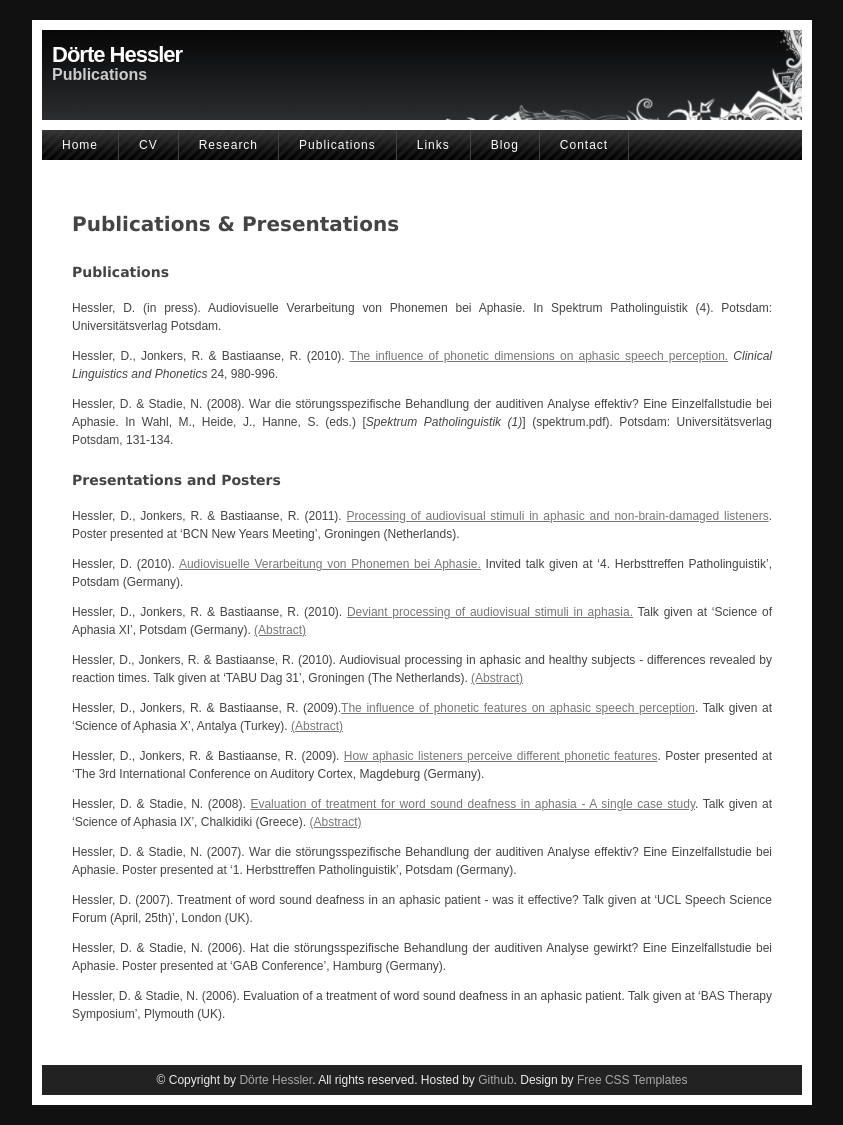
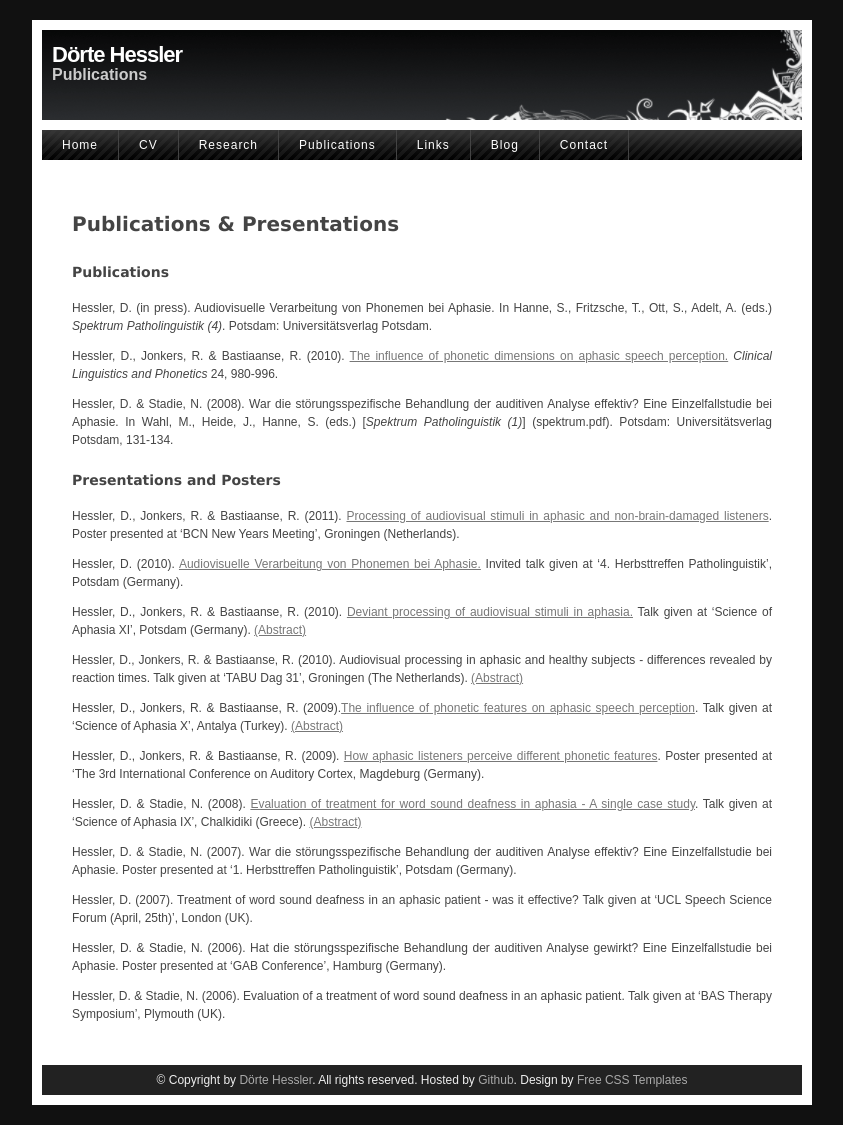
Before and after one commit to doerte/doerte.github.com, a Jekyll site: the page built from publications/index.md, in a window 1280 px wide. Shown: the whole page, without its empty margins (218-1061 px from the left). Built offline with Jekyll 4.4.1, drawn with Linux system fonts in a browser that asks for light colours.

Commit message:
added editors to spektrum

```diff
--- a/publications/index.md
+++ b/publications/index.md
@@ -11,7 +11,7 @@ Publications
 ------------
 
 Hessler, D. (in press). Audiovisuelle Verarbeitung von Phonemen bei
-Aphasie. In Spektrum Patholinguistik (4). Potsdam: Universitätsverlag Potsdam.
+Aphasie. In Hanne, S., Fritzsche, T., Ott, S., Adelt, A. (eds.) *Spektrum Patholinguistik (4)*. Potsdam: Universitätsverlag Potsdam.
 
 Hessler, D., Jonkers, R. & Bastiaanse,
 R. (2010).
```
